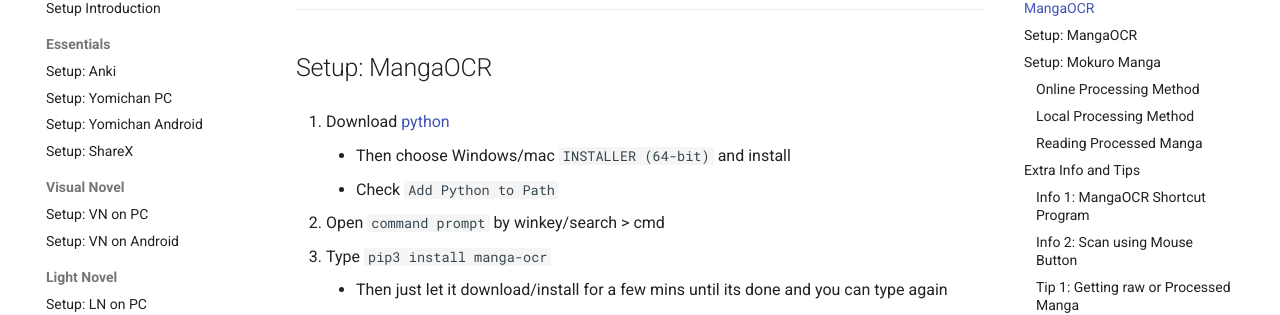
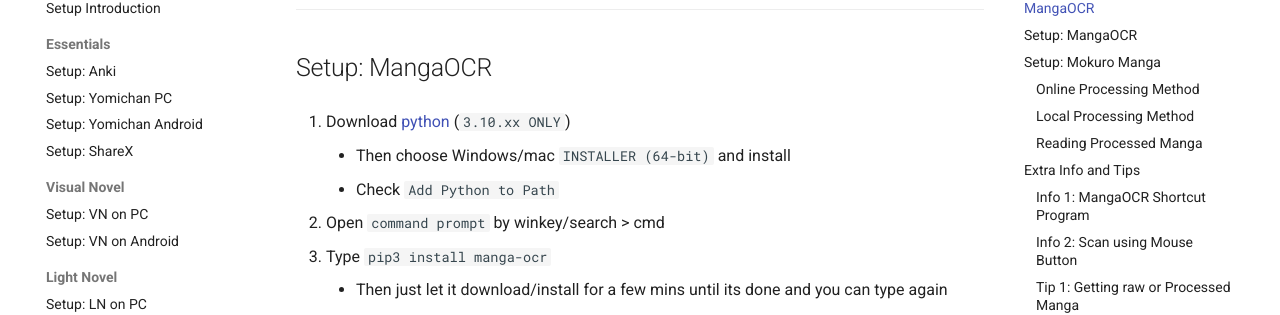
Before and after one commit to Xelieu/xelieu.github.io, an MkDocs documentation site: the page built from docs/jp-lazy-guide/setupMangaOnPC.md, in a window 1280 px wide and 900 px high, scrolled down 473 px. Shown: the part 148-463 px from the top of the window. Built offline with MkDocs 1.6.1 and Material for MkDocs 9.7.7, drawn with Linux system fonts in a browser that asks for light colours.

Commit message:
$update info

```diff
--- a/docs/jp-lazy-guide/setupMangaOnPC.md
+++ b/docs/jp-lazy-guide/setupMangaOnPC.md
@@ -18,7 +18,7 @@
 
 ## Setup: MangaOCR
 
-1. Download [python](https://www.python.org/downloads/release/python-31011/)
+1. Download [python](https://www.python.org/downloads/release/python-31011/) (`3.10.xx ONLY`)
     - Then choose Windows/mac `INSTALLER (64-bit)` and install
     - Check `Add Python to Path`
 
@@ -75,7 +75,7 @@
 
 ### Local Processing Method
 
-1. Download [python](https://www.python.org/downloads/release/python-31011/)
+1. Download [python](https://www.python.org/downloads/release/python-31011/) (`3.10.xx ONLY`)
     - Then choose Windows/mac `INSTALLER 64bit` and install
     - Check `Add Python to Path`
 
```
Also changed, not shown: docs/jp-lazy-guide/transferAnkiSetup.md (+1 -1 lines).
